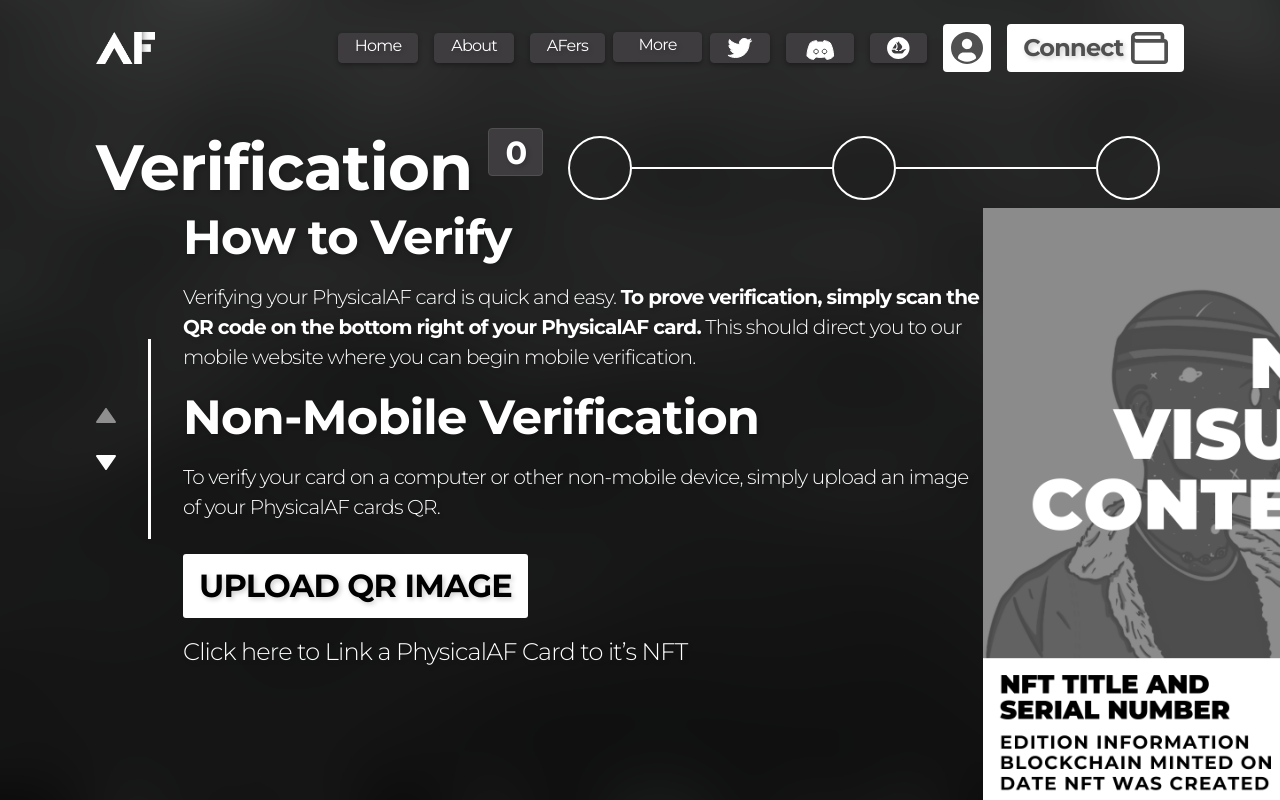
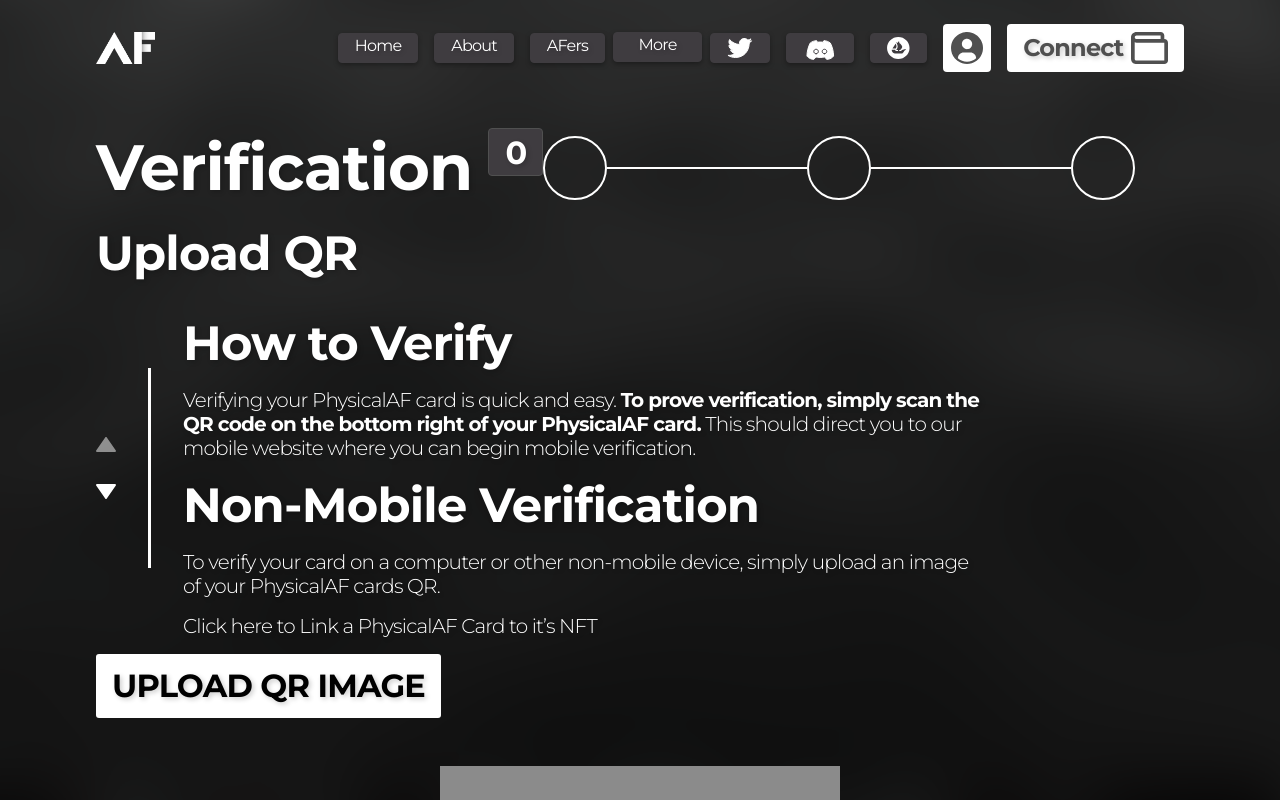
Before and after one commit to robit-man/PhysicalAF, a Vue app: page /verify in a window 1280 px wide. Built offline with nearby package versions, Linux system fonts and the light colour scheme; what troisjs, vue-qrcode-reader would draw is missing.

Commit message:
minor changes to verification, changes to order history style

```diff
--- a/package.json
+++ b/package.json
@@ -36,6 +36,7 @@
     "vite": "^2.9.9",
     "vitest": "^0.13.0",
     "vue": "^3.2.36",
+    "vue-images-grid": "^0.1.4",
     "vue-qrcode-reader": "^3.1.0",
     "vue-router": "^4.0.15",
     "vue-tsc": "^0.35.2"
--- a/src/assets/base.css
+++ b/src/assets/base.css
@@ -63,6 +63,10 @@
   display:flex;
   flex-flow:row;
 }
+.wrap{
+  display:flex;
+  flex-flow:wrap;
+}
 .column{
   display:flex;
   flex-flow:column;
@@ -126,8 +130,8 @@ h4{
   position: relative;
   font-weight: normal;
 }
-p{  line-height: 1.5;
-  font-size:1.5rem;font-weight:300;
+p{  line-height: 1.2;
+  font-size:1.25rem;font-weight:300;
   color:var(--vt-c-white);
 }
 b {font-weight:bold;}
--- a/src/views/Verify.vue
+++ b/src/views/Verify.vue
@@ -2,7 +2,7 @@
     <div class="fill-h-f column ">
 
         <div class="row between " style="margin-bottom:0rem;">
-            <h1>Verification </h1>
+            <h1 style="max-width:400px;width:100%;">Verification </h1>
             <div style="display:flex;flex-flow:row;margin-bottom:2rem;">
                 <h3 style="height: 3rem; cursor:pointer;margin:auto;margin-left:1rem;padding:1rem;background:#3F3C40;border-radius:0.25rem;line-height:1rem;border:1px solid #505050;" v-if="step < 6" v-on:click="step ++">{{step}}</h3>
                 <h3 style="height: 3rem; cursor:pointer;margin:auto;margin-left:1rem;padding:1rem;background:#B7EAC2;border-radius:0.25rem;line-height:1rem;border:1px solid gray;" v-if="step > 4" v-on:click="vstat = true">V</h3>
@@ -49,36 +49,35 @@
             <div class="upload section" v-if="step <= 2">
 
 
-                <div class="row between">
+                <div class="wrap between">
 
                     <div class="text-section">
+                        <div class="section-title Desktop">
+                            <h2>Upload QR</h2>
+                        </div>
+                        <div class="section-title Mobile">
+                            <h2>Scan QR</h2>
+                        </div>
                         <div class="row">
-                    <div class="arrows column center" style="height:200px;margin-top:auto;margin-bottom:auto;border-right:3px solid white; margin-right:2rem;padding-right:2rem;">
-                            <img v-if="sectionNum == 1" src="~/@/assets/arrow-up.svg" alt="" style="opacity:0.5;">
-                            <img v-if="sectionNum == 1" v-on:click="sectionNum = 2" src="~/@/assets/arrow-down.svg" alt="" style="margin-top:2rem;">
+                            <div class="arrows column center" style="">
+                                <img class="uparrow" v-if="sectionNum == 1" src="~/@/assets/arrow-up.svg" alt="" style="opacity:0.5;">
+                                <img class="downarrow" v-if="sectionNum == 1" v-on:click="sectionNum = 2" src="~/@/assets/arrow-down.svg" alt="" style="">
 
-                            <img v-if="sectionNum == 2" v-on:click="sectionNum = 1" src="~/@/assets/arrow-up.svg" alt="" style="">
-                            <img v-if="sectionNum == 2"  src="~/@/assets/arrow-down.svg" alt="" style="margin-top:2rem;opacity:0.5;">
+                                <img class="uparrow" v-if="sectionNum == 2" v-on:click="sectionNum = 1" src="~/@/assets/arrow-up.svg" alt="" style="">
+                                <img class="downarrow" v-if="sectionNum == 2" src="~/@/assets/arrow-down.svg" alt="" style="opacity:0.5;">
                             </div>
                             <div class="scrollsection">
 
                                 <div v-if="sectionNum == 1" class="section1">
-                         <h2 style="margin-bottom:1rem;">How to Verify</h2>
-                            <p style="margin-bottom:1rem;font-size:20px;width:800px;">Verifying your PhysicalAF card is quick and easy. <b>To prove verification, simply scan the QR code on the bottom right of your PhysicalAF card.</b> This should direct you to our mobile website where you can begin mobile verification.  </p>
+                                    <h2 style="margin-bottom:1rem;margin-top:1rem;">How to Verify</h2>
+                                    <p style="margin-bottom:1rem;font-size:20px;width:800px;">Verifying your PhysicalAF card is quick and easy. <b>To prove verification, simply scan the QR code on the bottom right of your PhysicalAF card.</b> This should direct you to our mobile website where you can begin mobile
+                                        verification. </p>
                                     <h2 style="margin-bottom:1rem;">Non-Mobile Verification </h2>
                                     <p style="margin-bottom:1rem;font-size:20px;width:800px;">To verify your card on a computer or other non-mobile device, simply upload an image of your PhysicalAF cards QR. </p>
 
 
 
 
-                        <div class="action row">
-
-                            <div v-if="step == 0" v-on:click="step ++" class="uploadbutton">UPLOAD QR IMAGE</div>
-                            <div v-if="step == 1" v-on:click="step ++" class="uploadbutton">UPLOADING...</div>
-                            <div v-if="step == 2" v-on:click="step ++" class="uploadbutton">DONE UPLOADING</div>
-                            <div v-if="step == 2" class="" style="width:16px;">  </div>
-                            <div v-if="step == 2" v-on:click="step = 0" class="uploadbutton" style="background-color:#EAB7B7;height:64px;width:64px;display:flex;flex-flow:row;justify-content: center;"><img src="~/@/assets/reload.svg" width="32" alt=""></div>
-                        </div>
                                     <p v-on:click="sectionNum = 2" style="cursor:pointer;">Click here to Link a PhysicalAF Card to it’s NFT</p>
 
                                 </div>
@@ -87,28 +86,38 @@
 
                                     <p style="margin-bottom:1rem;font-size:20px;width:800px;">If you own both a PhysicalAF card and the NFT displayed on that card but you are not the original purchaser of the card. You will need to connect your card to your NFT to be able to verify them. </p>
 
-                               <p style="margin-bottom:1rem;font-size:20px;width:800px;"><b>Connecting a PhysicalAF card to an NFT:</b><br>1. Scan or upload the QR of your Physical Card.<br>2. Connect your wallet.<br>3. Select “link”. <br>4. If you own the NFT and PhysicalAF card this process will link them.<br>5. You can now verify your PhysicalAF card.  </p>
+                                    <p style="margin-bottom:1rem;font-size:20px;width:800px;"><b>Connecting a PhysicalAF card to an NFT:</b><br>1. Scan or upload the QR of your Physical Card.<br>2. Connect your wallet.<br>3. Select “link”. <br>4. If you own the NFT and PhysicalAF card this process will link them.<br>5.
+                                        You can now verify your PhysicalAF card. </p>
 
 
 
 
-                        <div class="action row">
+
+                                </div>
+                            </div>
+
+                        </div>
+
+
+                        <div v-if="sectionNum == 1" class="action row">
+
+                            <div v-if="step == 0" v-on:click="step ++" class="uploadbutton">UPLOAD QR IMAGE</div>
+                            <div v-if="step == 1" v-on:click="step ++" class="uploadbutton">UPLOADING...</div>
+                            <div v-if="step == 2" v-on:click="step ++" class="uploadbutton">DONE UPLOADING</div>
+                            <div v-if="step == 2" class="" style="width:16px;"> </div>
+                            <div v-if="step == 2" v-on:click="step = 0" class="uploadbutton" style="background-color:#EAB7B7;height:64px;width:64px;display:flex;flex-flow:row;justify-content: center;"><img src="~/@/assets/reload.svg" width="32" alt=""></div>
+                        </div>
+                        <div v-if="sectionNum == 2" class="action row">
 
                             <div v-on:click="step ++" class="uploadbutton">LINK</div>
 
                         </div>
-
-                         </div>
-                    </div>
-                </div>
-
-
                     </div>
 
 
 
                     <div class="image-title row center" style="margin:auto;">
-                        <img src="~/@/assets/guide.png" style="height:600px;" alt="">
+                        <img src="~/@/assets/guide.png" style="max-width:400px;margin-top:2rem;" alt="">
 
                     </div>
 
@@ -176,8 +185,9 @@
                             <div class="uploadbutton">OPENSEA
                             </div>
                         </div>
-                    </div><div class="cardviewverify">
-                <Renderer id="c" ref="renderer" resize antialias alpha  :orbit-ctrl="{ autoRotate: true, enableZoom: false, enablePan: false,  enableDamping: true, dampingFactor: 0.05 }">
+                    </div>
+                    <div class="cardviewverify">
+                        <Renderer id="c" ref="renderer" resize antialias alpha :orbit-ctrl="{ autoRotate: true, enableZoom: false, enablePan: false,  enableDamping: true, dampingFactor: 0.05 }">
                             <Camera :position="{ x: 0, y: 0, z: 6 }" />
                             <Scene>
                                 <AmbientLight :intensity="0.65" />
@@ -200,7 +210,7 @@
 
                                     <Box ref="mesh" :width="3" :height="4" :depth="0" :position="{x: 0, y:  0, z: -0.0253}" :depthSegments="20" :width-segments="200" :height-segments="200">
                                         <BasicMaterial :props="{ displacementScale: 1 }">
-                                    <Texture  refraction :refraction-ratio="0.2" src="/card-back.png" />
+                                            <Texture refraction :refraction-ratio="0.2" src="/card-back.png" />
                                         </BasicMaterial>
                                     </Box>
                                 </Group>
@@ -240,8 +250,9 @@
                             <div class="uploadbutton" v-on:click="step = 0">START OVER
                             </div>
                         </div>
-                    </div><div class="cardviewverify">
-               <Renderer id="c" ref="renderer" resize antialias alpha  :orbit-ctrl="{ autoRotate: true, enableZoom: false, enablePan: false,  enableDamping: true, dampingFactor: 0.05 }">
+                    </div>
+                    <div class="cardviewverify">
+                        <Renderer id="c" ref="renderer" resize antialias alpha :orbit-ctrl="{ autoRotate: true, enableZoom: false, enablePan: false,  enableDamping: true, dampingFactor: 0.05 }">
                             <Camera :position="{ x: 0, y: 0, z: 6 }" />
                             <Scene>
                                 <AmbientLight :intensity="0.65" />
@@ -264,7 +275,7 @@
 
                                     <Box ref="mesh" :width="3" :height="4" :depth="0" :position="{x: 0, y:  0, z: -0.0253}" :depthSegments="20" :width-segments="200" :height-segments="200">
                                         <BasicMaterial :props="{ displacementScale: 1 }">
-                                    <Texture  refraction :refraction-ratio="0.2" src="/card-back.png" />
+                                            <Texture refraction :refraction-ratio="0.2" src="/card-back.png" />
                                         </BasicMaterial>
                                     </Box>
                                 </Group>
@@ -348,18 +359,30 @@ export default {
 </script>
 
 <style scoped>
-
-@keyframes opaque{
-  0%{opacity:0.5;}
-  50%{opacity:1;}
-    100%{opacity:0.5;}
-
-
+@keyframes opaque {
+    0% {
+        opacity: 0.5;
+    }
+    50% {
+        opacity: 1;
+    }
+    100% {
+        opacity: 0.5;
+    }
 }
 
-.processingsteps{  width: 100%;
-  text-align: center;}
-.cardviewverify{height:60vh;min-width:600px;margin-top:-100px;margin-right:20%;}
+.processingsteps {
+    width: 100%;
+    text-align: center;
+}
+
+.cardviewverify {
+    height: 60vh;
+    min-width: 600px;
+    margin-top: -100px;
+    margin-right: 20%;
+}
+
 .uploadbutton {
     padding: 0.5rem 1rem;
     margin: 1rem 0rem;
@@ -375,7 +398,12 @@ export default {
     text-align: center;
     cursor: pointer;
 }
-.uploadbutton:hover{color:var(--vt-c-white);background-color:var(--vt-c-black-soft);}
+
+.uploadbutton:hover {
+    color: var(--vt-c-white);
+    background-color: var(--vt-c-black-soft);
+}
+
 .failedbutton {
     height: auto;
     width: max-content;
@@ -391,7 +419,9 @@ export default {
     font-size: 1.5rem;
     font-weight: bold;
 }
-.verification-status{}
+
+.verification-status {}
+
 .orderbutton2 {
     height: auto;
     width: max-content;
@@ -411,7 +441,7 @@ export default {
 .uploadbutton>h3 {
     font-weight: bold;
     font-size: 1.5rem;
-    color:black;
+    color: black;
     background-size: auto;
     background-clip: border-box;
     background-size: auto;
@@ -423,6 +453,12 @@ export default {
 .section-title {
     margin-top: 1rem;
     margin-bottom: 1rem;
+}
+
+.text-section {
+    display: flex;
+    flex-flow: column;
+    justify-content: space-between;
 }
 
 @keyframes flash {
@@ -470,6 +506,9 @@ export default {
     display: flex;
     flex-flow: column;
 }
+.uparrow{margin-bottom:1rem;}
+.downarrow{margin-top:1rem;}
+    .arrows{height: 200px; margin-top: auto; margin-bottom: auto; border-right: 3px solid white; margin-right: 2rem; padding-right: 2rem;}
 
 .circle-1,
 .circle-2,
@@ -544,6 +583,7 @@ export default {
 }
 
 .verify-row {
+    padding-right: 400px;
     transition: all 0.2s ease;
     margin: auto 0rem;
     display: flex;
@@ -551,9 +591,16 @@ export default {
     justify-content: center;
     width: 100%;
 }
-.processingsteps > h3{opacity:0.5;}
 
+.processingsteps>h3 {
+    opacity: 0.5;
+}
+    .Mobile{display:none;}
+
+    .Desktop{display:block;}
 @media (max-width: 1024px) {
+    .Desktop{display:none;}
+    .Mobile{display:block;}
     .statushr {
         background-color: white;
         opacity: 1;
@@ -562,13 +609,25 @@ export default {
         margin-bottom: auto;
         width: 20%;
         border: unset;
-}.cardviewverify{height:60vh;min-width:600px;margin-top:0px;margin-right:auto;}
-
-.processingsteps > h3{font-size:1rem; text-align:center;margin-right:auto;}
-
-.verify-row {
-    flex-flow: column;
+    }
+    .cardviewverify {
+        height: 60vh;
+        min-width: 600px;
+        margin-top: 0px;
+        margin-right: auto;
+    }
+    .processingsteps>h3 {
+        font-size: 1rem;
+        text-align: center;
+        margin-right: auto;
     }
 
+.uparrow{margin:1rem;height:32px;}
+.downarrow{margin:1rem;height:32px;}
+    .arrows{height: auto; width:100%;display:flex;flex-flow:row;justify-content:flex-start; margin-top: auto; margin-bottom: auto; border-right: 0px solid white; margin-right: 2rem; padding-right: 2rem;}
+    .verify-row {
+        flex-flow: column;padding-right:unset;
+    }
+    p{max-width: calc(100vw - 2rem)!important;}
 }
 </style>
```
Also changed, not shown: src/views/Home.vue (+4 -8 lines), src/views/Profile.vue (+15 -12 lines), 1 other file (tests, documents, lock files or other folders). Lines whose indentation alone changed are shown as unchanged.
